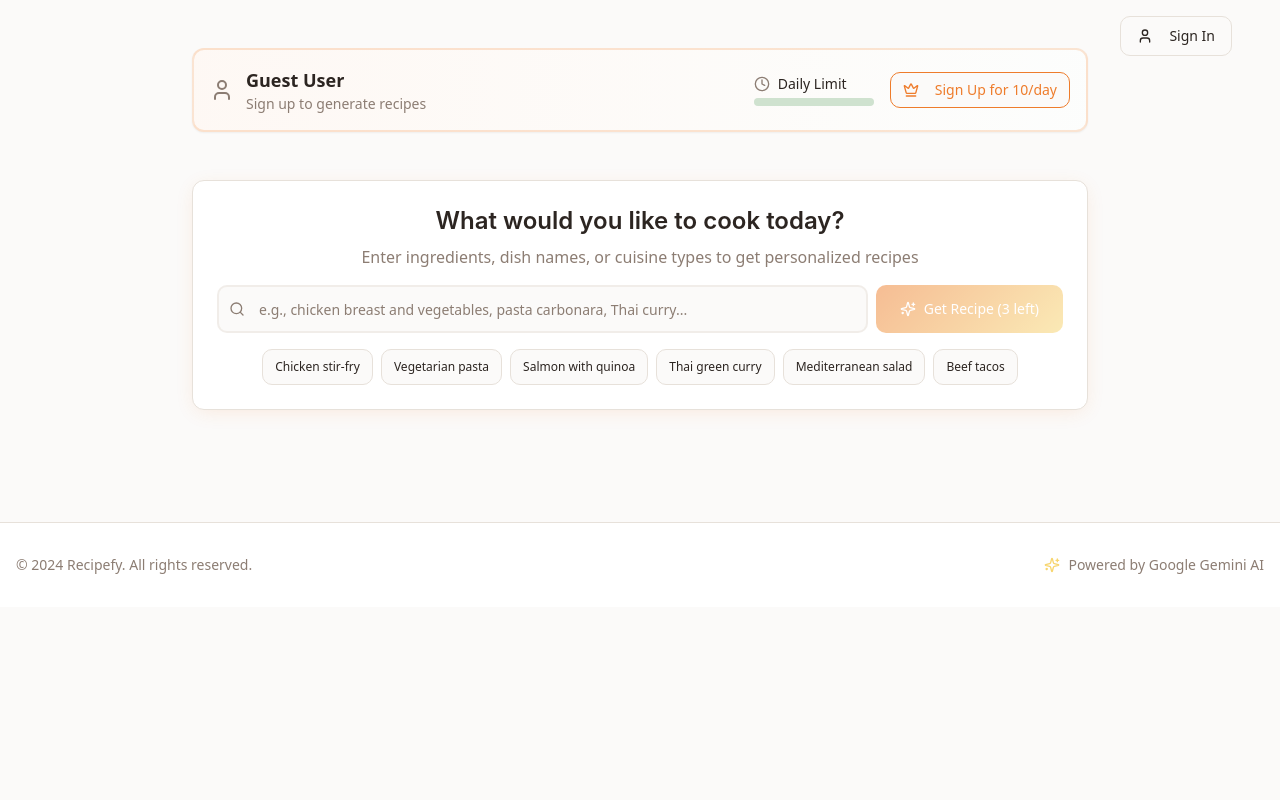
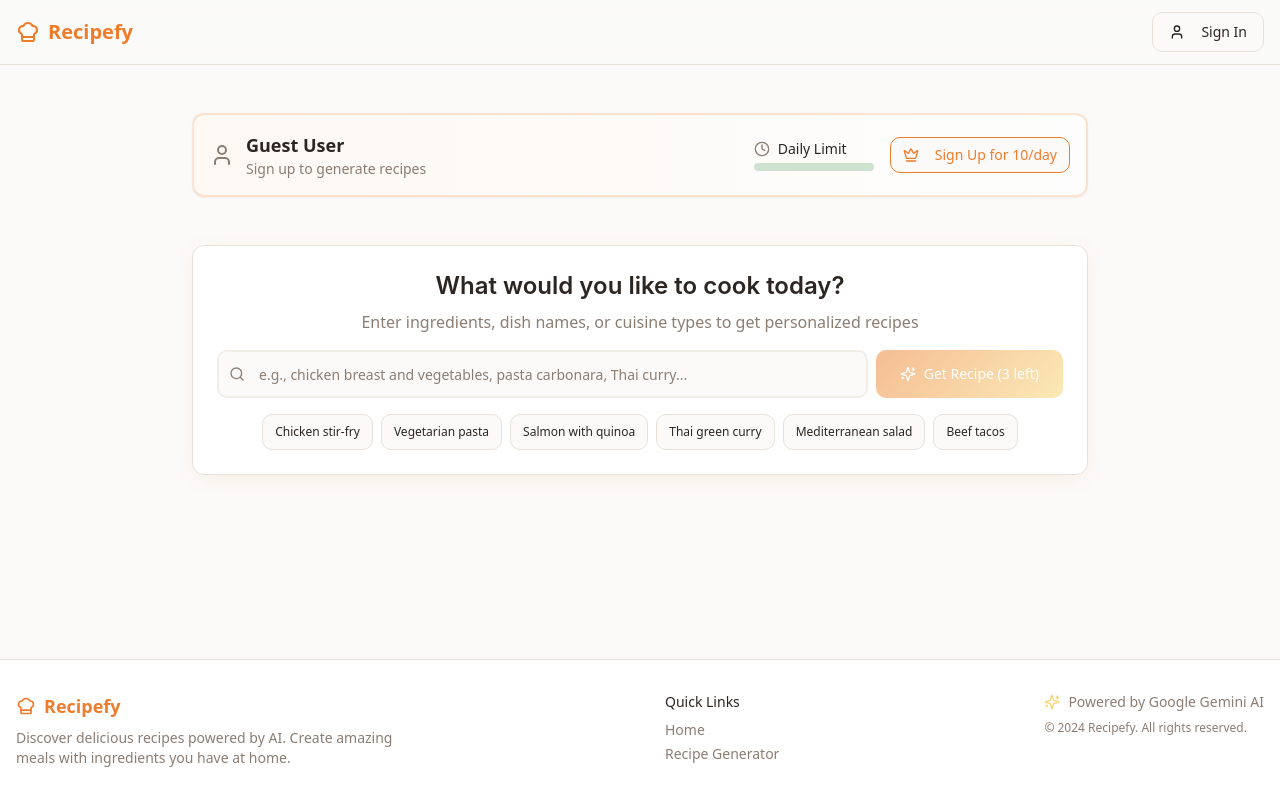
Before and after one commit to zenitos/chef-gemini-cook, a React (Vite) app: page /app in a window 1280 px wide. Built offline with nearby package versions, Linux system fonts and the light colour scheme.

Commit message:
Fix header and footer
Add proper header and footer to the recipe app. The header will include the Recipefy logo that redirects to the landing page, and Sign In/Sign Out options. The footer has also been corrected. All components are now maintained under the header and footer.

```diff
--- a/src/components/Footer.tsx
+++ b/src/components/Footer.tsx
@@ -1,18 +1,43 @@
-import { Sparkles } from "lucide-react";
+import { Sparkles, ChefHat } from "lucide-react";
+import { Link } from "react-router-dom";
 
 export const Footer = () => {
   return (
-    <footer className="bg-card border-t border-border mt-16">
+    <footer className="bg-card border-t border-border mt-auto">
       <div className="container mx-auto px-4 py-8">
-        <div className="flex flex-col md:flex-row justify-between items-center gap-4">
-          <div className="text-center md:text-left">
-            <p className="text-muted-foreground text-sm">
+        <div className="flex flex-col md:flex-row justify-between items-start gap-6">
+          {/* Logo and Description */}
+          <div className="flex flex-col gap-2">
+            <Link
+              to="/"
+              className="flex items-center gap-2 font-bold text-lg text-primary hover:text-primary/80 transition-colors"
+            >
+              <ChefHat className="h-5 w-5" />
+              <span>Recipefy</span>
+            </Link>
+            <p className="text-muted-foreground text-sm max-w-sm">
+              Discover delicious recipes powered by AI. Create amazing meals with ingredients you have at home.
+            </p>
+          </div>
+
+          {/* Links */}
+          <div className="flex flex-col gap-2">
+            <h4 className="font-medium text-sm">Quick Links</h4>
+            <div className="flex flex-col gap-1 text-sm text-muted-foreground">
+              <Link to="/" className="hover:text-foreground transition-colors">Home</Link>
+              <Link to="/app" className="hover:text-foreground transition-colors">Recipe Generator</Link>
+            </div>
+          </div>
+
+          {/* AI Attribution */}
+          <div className="flex flex-col gap-2">
+            <div className="flex items-center gap-2 text-sm text-muted-foreground">
+              <Sparkles className="w-4 h-4 text-golden" />
+              <span>Powered by Google Gemini AI</span>
+            </div>
+            <p className="text-muted-foreground text-xs">
               © 2024 Recipefy. All rights reserved.
             </p>
-          </div>
-          <div className="flex items-center gap-2 text-sm text-muted-foreground">
-            <Sparkles className="w-4 h-4 text-golden" />
-            <span>Powered by Google Gemini AI</span>
           </div>
         </div>
       </div>
--- a/src/components/Header.tsx
+++ b/src/components/Header.tsx
@@ -1,4 +1,6 @@
 import { UserMenu } from "./UserMenu"
+import { Link } from "react-router-dom"
+import { ChefHat } from "lucide-react"
 
 interface HeaderProps {
   onShowHistory: () => void
@@ -6,8 +8,18 @@ interface HeaderProps {
 
 export const Header = ({ onShowHistory }: HeaderProps) => {
   return (
-    <header className="absolute top-0 left-0 right-0 z-20 p-4">
-      <div className="container mx-auto flex justify-end">
+    <header className="sticky top-0 z-50 w-full border-b border-border bg-background/95 backdrop-blur supports-[backdrop-filter]:bg-background/60">
+      <div className="container mx-auto flex h-16 items-center justify-between px-4">
+        {/* Logo */}
+        <Link
+          to="/"
+          className="flex items-center gap-2 font-bold text-xl text-primary hover:text-primary/80 transition-colors"
+        >
+          <ChefHat className="h-6 w-6" />
+          <span>Recipefy</span>
+        </Link>
+
+        {/* User Menu */}
         <UserMenu onShowHistory={onShowHistory} />
       </div>
     </header>
--- a/src/pages/RecipeApp.tsx
+++ b/src/pages/RecipeApp.tsx
@@ -109,10 +109,11 @@ const RecipeApp = () => {
   };
 
   return (
-    <div className="min-h-screen bg-background">
+    <div className="min-h-screen bg-background flex flex-col">
       <Header onShowHistory={() => setShowHistory(true)} />
 
       {/* Main Content */}
+      <main className="flex-1">
         <div className="container mx-auto px-4 py-12 space-y-12">
           {/* Recipe Limit Banner */}
           {!limitLoading && (
@@ -143,6 +144,7 @@ const RecipeApp = () => {
             </div>
           )}
         </div>
+      </main>
 
       <Footer />
 
```
Lines whose indentation alone changed are shown as unchanged.
